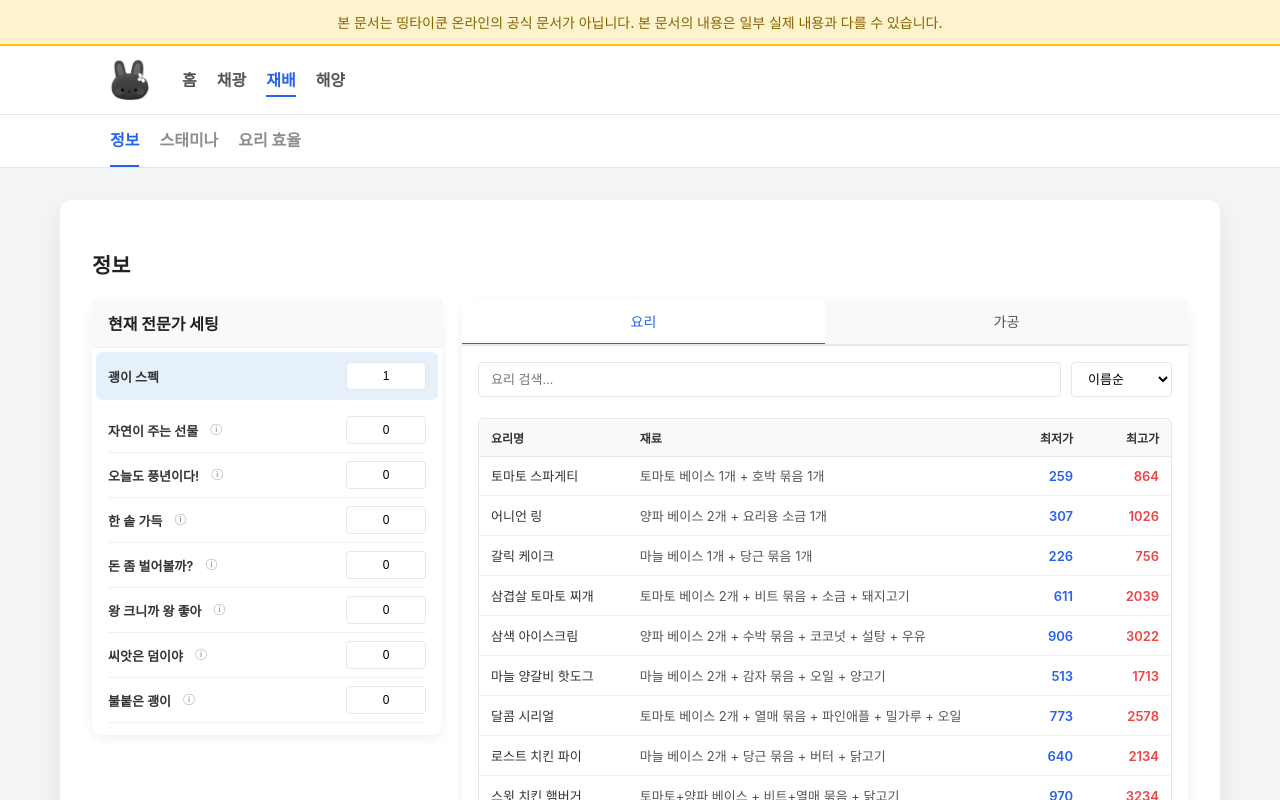
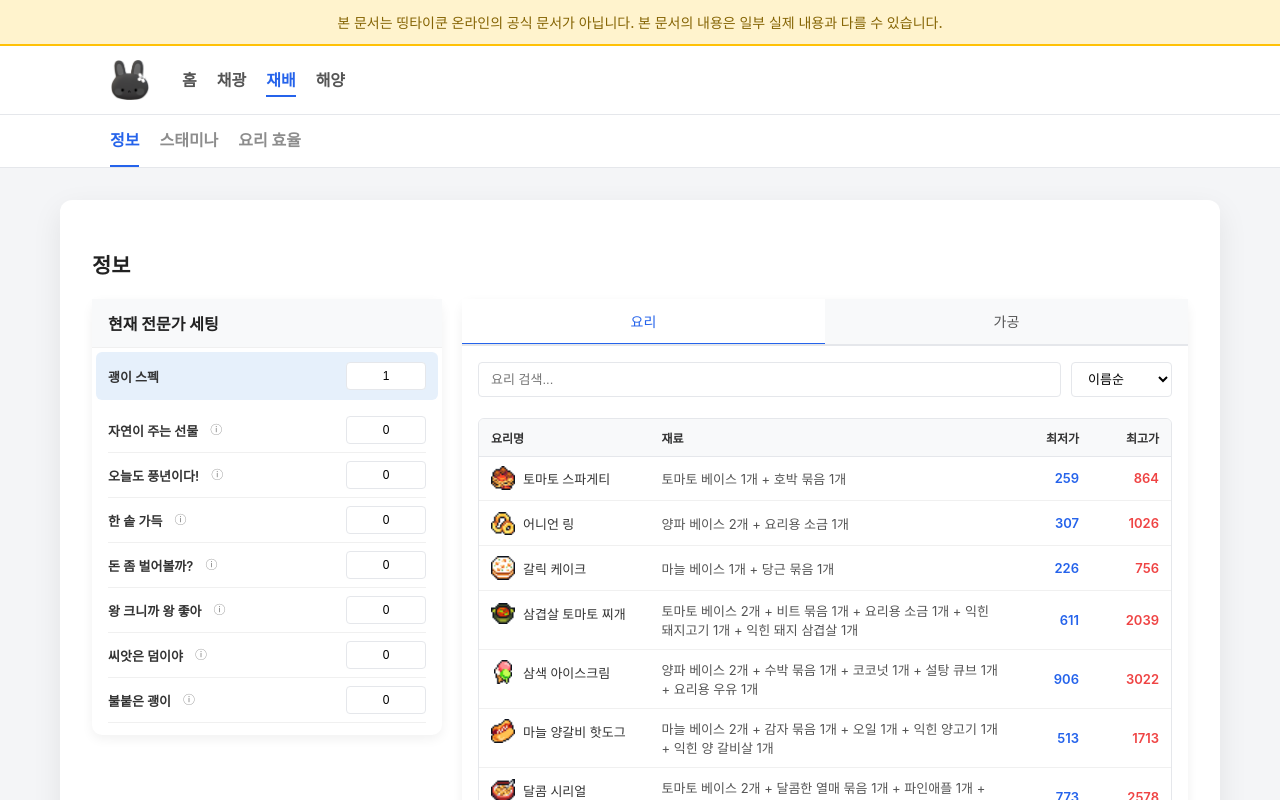
Before and after one commit to 1x0x7/107spa, a Next.js app: page /farming/info in a window 1280 px wide. Shown: the top 800 px of the page. Built offline with nearby package versions, Linux system fonts and the light colour scheme.

Commit message:
cook image add

```diff
--- a/app/farming/info/page.tsx
+++ b/app/farming/info/page.tsx
@@ -4,7 +4,7 @@ import { useExpert } from '@/hooks/useExpert'
 import InfoPage from '@/components/InfoPage'
 import {
   FARMING_EXPERT_DESC,
-  COOKING_RECIPES,
+  EFFICIENCY_RECIPES,  // ← 변경
   PROCESSING_RECIPES
 } from '@/data/farming'
 
@@ -26,8 +26,13 @@ export default function FarmingInfoPage() {
       id: 'cooking',
       label: '요리',
       columns: ['요리명', '재료', '최저가', '최고가'],
-      data: COOKING_RECIPES.map(r => ({
-        '요리명': r.name,
+      data: EFFICIENCY_RECIPES.map(r => ({
+        '요리명': (
+          <span className="recipe-name-cell">
+            <img src={`/img/farming/${r.img}`} alt={r.name} />
+            {r.name}
+          </span>
+        ),
         '재료': r.ingredients,
         '최저가': r.minPrice,
         '최고가': r.maxPrice
--- a/app/styles/globals.css
+++ b/app/styles/globals.css
@@ -150,6 +150,21 @@
   color: var(--color-text-muted);
 }
 
+/* globals.css에 추가 */
+.recipe-name-cell {
+  display: inline-flex;
+  align-items: center;
+  gap: 0.5rem;
+}
+
+.recipe-name-cell img {
+  width: 24px;
+  height: 24px;
+  object-fit: contain;
+  flex-shrink: 0;
+  vertical-align: middle;
+}
+
 /* =========================
    반응형
 ========================= */
--- a/components/InfoPage.tsx
+++ b/components/InfoPage.tsx
@@ -14,7 +14,7 @@ export interface RecipeTab {
   id: string
   label: string
   columns: string[]
-  data: Record<string, string | number>[]
+  data: Record<string, ReactNode>[]
 }
 
 export interface InfoPageProps {
```
